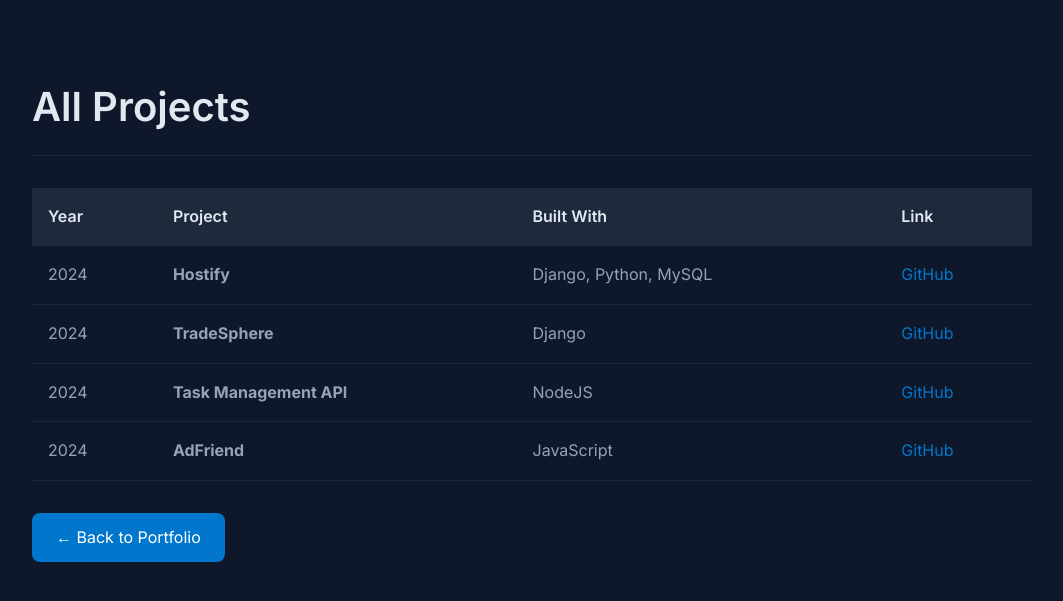
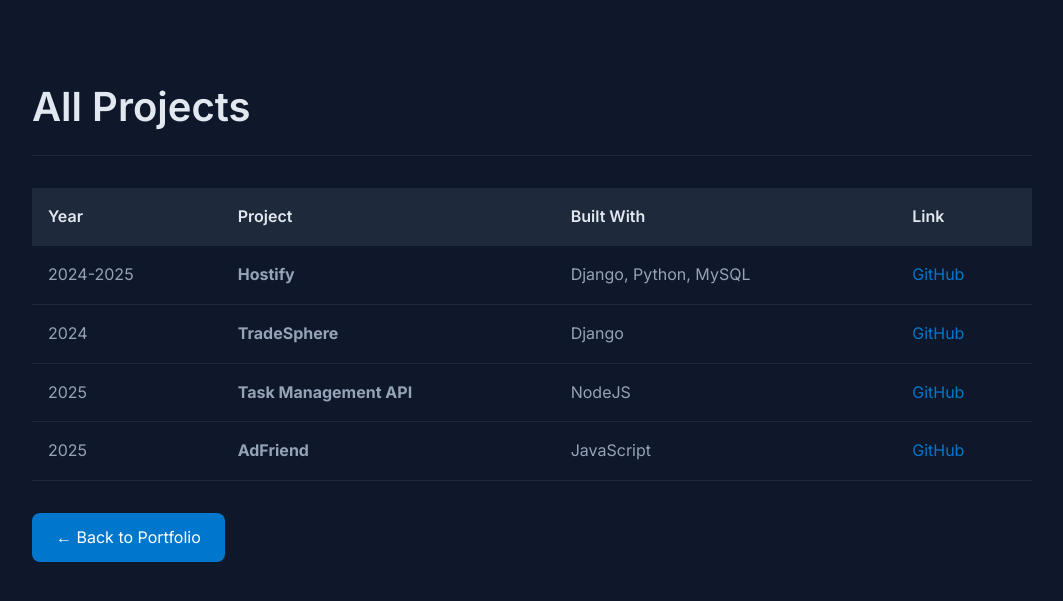
Before and after one commit to patrickodeh1/myportfweb, a Django app: page /all-projects/ in a window 1280 px wide. Shown: the top 601 px of the page, without its empty margins (108-1171 px from the left). Run offline with Django 5.2, Linux system fonts and the light colour scheme.

Commit message:
updated project details

```diff
--- a/templates/all-projects.html
+++ b/templates/all-projects.html
@@ -24,7 +24,7 @@
         </thead>
         <tbody>
           <tr>
-            <td>2024</td>
+            <td>2024-2025</td>
             <td><strong>Hostify</strong></td>
             <td>Django, Python, MySQL</td>
             <td><a href="https://github.com/patrickodeh1/Hostify" target="_blank">GitHub</a></td>
@@ -37,14 +37,14 @@
           </tr>
 
           <tr>
-            <td>2024</td>
+            <td>2025</td>
             <td><strong>Task Management API</strong></td>
             <td>NodeJS</td>
             <td><a href="http://github.com/patrickodeh1/Task-Management-API" target="_blank">GitHub</a></td>
           </tr>
 
           <tr>
-            <td>2024</td>
+            <td>2025</td>
             <td><strong>AdFriend</strong></td>
             <td>JavaScript</td>
             <td><a href="https://github.com/patrickodeh1/AdFriend" target="_blank">GitHub</a></td>
```
